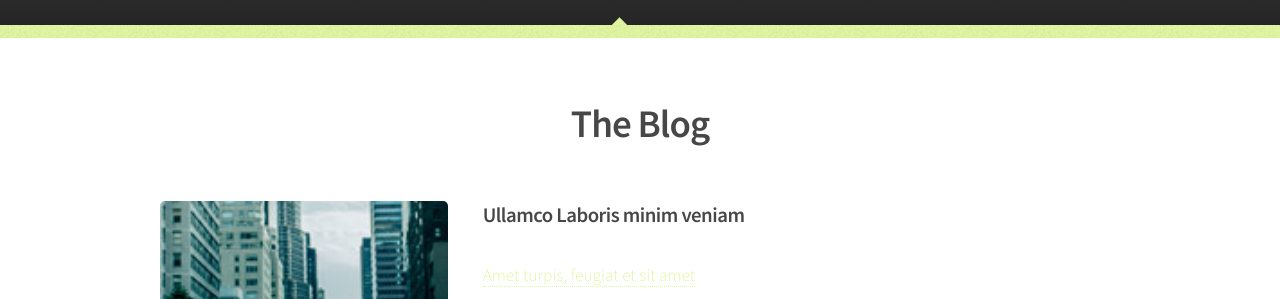
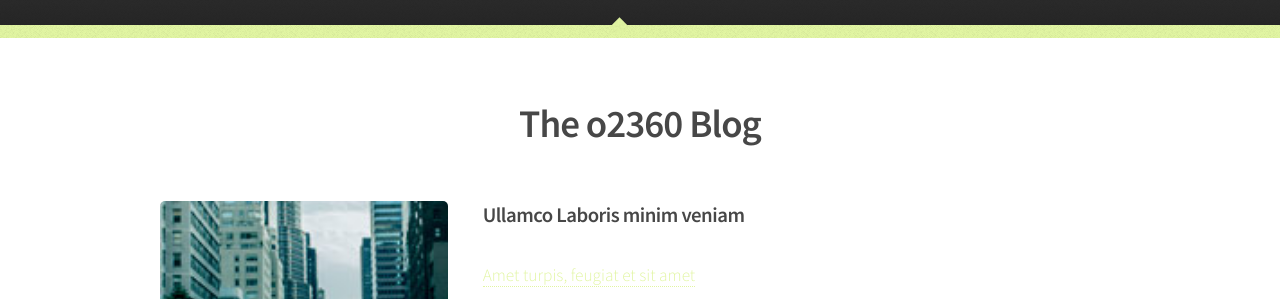
Before and after one commit to takagotch/o2360, a Jekyll site: the page built from blog/index.html, in a window 1280 px wide. Shown: the part 149-448 px from the top of the page. Built offline with Jekyll 4.4.1, drawn with Linux system fonts in a browser that asks for light colours; part of the change alters nothing that is shown.

```diff
--- a/blog/index.html
+++ b/blog/index.html
@@ -13,7 +13,7 @@ layout: default
 	    <!-- Blog -->
 	      <section>
 		<header class="major">
-		  <h2>The Blog</h2>
+		  <h2>The {{ site.title }} Blog</h2>
 		</header>
 		{% for post in site.posts offset: 0 limit: 4 %}
 		  <div class="row">
```
